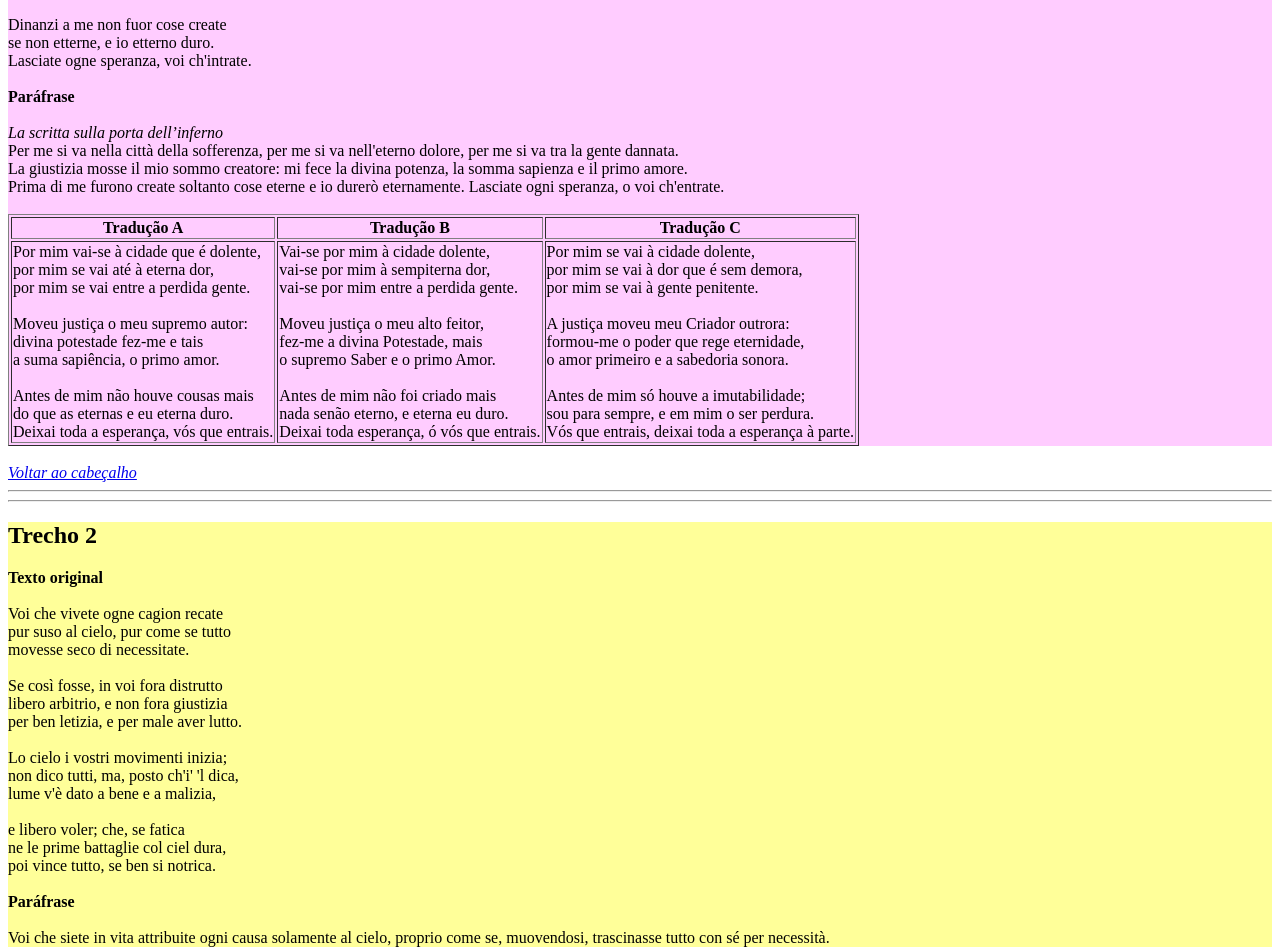
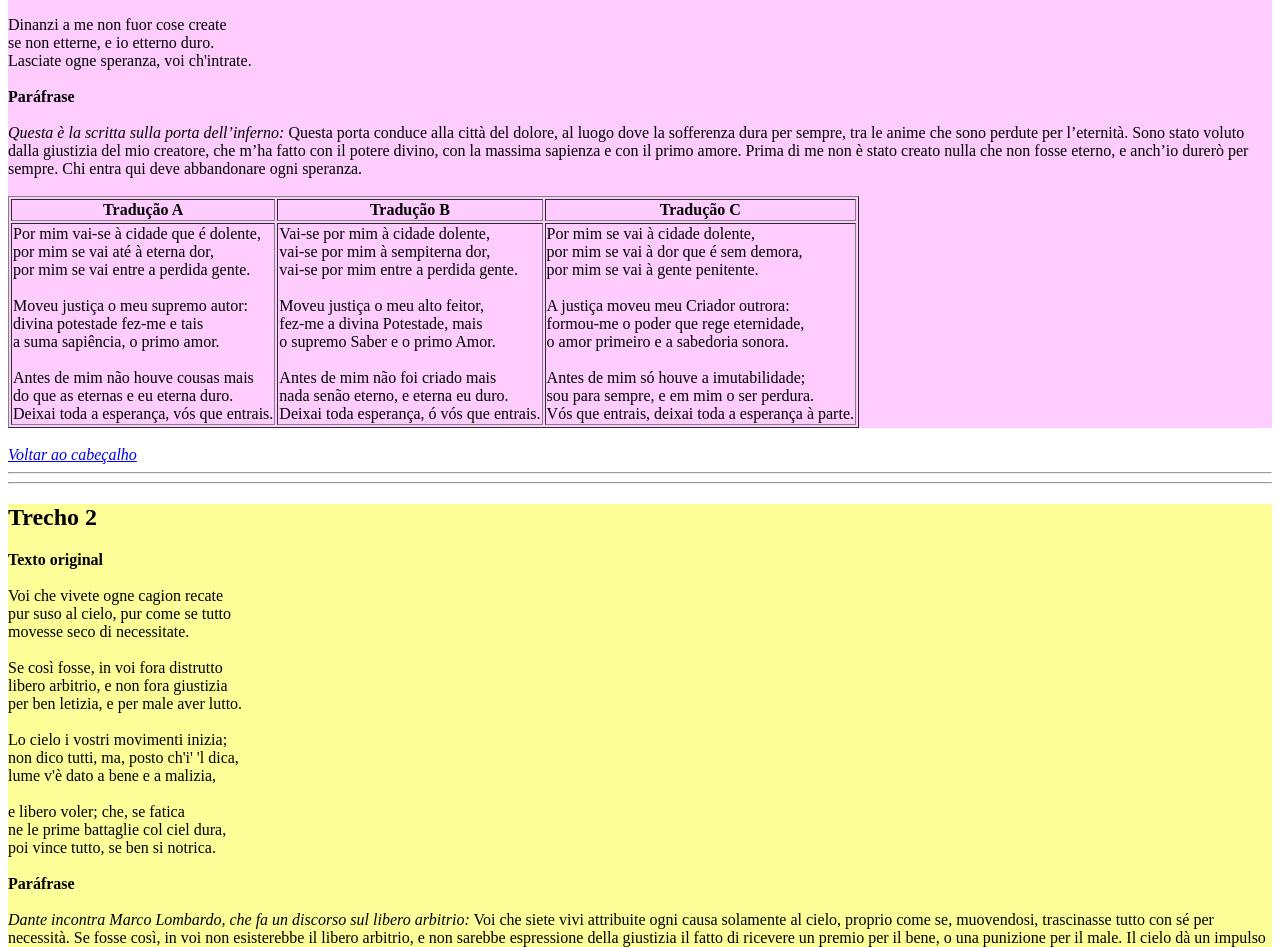
Before and after one commit to evandrocunha/evandrocunha.github.io, a plain HTML site: page dante.html in a window 1280 px wide. Shown: the part 491-1438 px from the top of the page. Drawn offline with Linux system fonts and the light colour scheme.

Commit message:
Add files via upload

```diff
--- a/dante.html
+++ b/dante.html
@@ -44,11 +44,7 @@ se non etterne, e io etterno duro.<br>
 Lasciate ogne speranza, voi ch'intrate.<br>
 <br>
 <b>Paráfrase</b><br>
-<br>
-<i>La scritta sulla porta dell’inferno</i><br>
-Per me si va nella città della sofferenza, per me si va nell'eterno dolore, per me si va tra la gente dannata.<br>
-La giustizia mosse il mio sommo creatore: mi fece la divina potenza, la somma sapienza e il primo amore.<br>
-Prima di me furono create soltanto cose eterne e io durerò eternamente. Lasciate ogni speranza, o voi ch'entrate.<br>
+<br><i>Questa è la scritta sulla porta dell’inferno:</i> Questa porta conduce alla città del dolore, al luogo dove la sofferenza dura per sempre, tra le anime che sono perdute per l’eternità. Sono stato voluto dalla giustizia del mio creatore, che m’ha fatto con il potere divino, con la massima sapienza e con il primo amore. Prima di me non è stato creato nulla che non fosse eterno, e anch’io durerò per sempre. Chi entra qui deve abbandonare ogni speranza.<br>
 <br>
 
 <table border = 1>
@@ -136,11 +132,7 @@ ne le prime battaglie col ciel dura,<br>
 poi vince tutto, se ben si notrica.<br>
 <br>
 <b>Paráfrase</b><br>
-<br>
-Voi che siete in vita attribuite ogni causa solamente al cielo, proprio come se, muovendosi, trascinasse tutto con sé per necessità.<br>
-Se fosse così, in voi non esisterebbe il libero arbitrio, e non sarebbe espressione della giustizia il fatto di ricevere un premio per  il bene, o una punizione per il male.<br>
-Il cielo dà un impulso iniziale ai vostri movimenti; non proprio a tutti, ma, anche ammesso che io dica questo, comunque vi è data la facoltà di distinguere il bene dal male,<br>
-e così anche la libera volontà; che, se fatica nella prima lotta con gli influssi celesti, poi ha la meglio, se viene ben coltivata.<br>
+<br><i>Dante incontra Marco Lombardo, che fa un discorso sul libero arbitrio:</i> Voi che siete vivi attribuite ogni causa solamente al cielo, proprio come se, muovendosi, trascinasse tutto con sé per necessità. Se fosse così, in voi non esisterebbe il libero arbitrio, e non sarebbe espressione della giustizia il fatto di ricevere un premio per  il bene, o una punizione per il male. Il cielo dà un impulso iniziale ai vostri movimenti; non proprio a tutti, ma, anche ammesso che io dica questo, comunque vi è data la facoltà di distinguere il bene dal male, e così anche la libera volontà; che, se fatica nella prima lotta con gli influssi celesti, alla fine vince su tutto, se viene ben coltivata.<br>
 <br>
 
 <table border = 1>
@@ -242,8 +234,7 @@ sì come rota ch'igualmente è mossa,<br>
 l'amor che move il sole e l'altre stelle.<br>
 <br>
 <b>Paráfrase</b><br>
-<br>
-Come un geometra che si concentra per la quadratura del cerchio, e non ci riesce, riflettendo sulla formula di cui avrebbe bisogno, così ero io a quella vista eccezionale: volevo vedere come l'immagine umana s'adeguasse al cerchio e come vi si collocasse; ma non era sufficiente il mio intelletto: se non che la mia mente venne percossa da un lampo così che avvenne ciò che Lei volle. All'immaginazione ora mancò la capacità, ma già il mio desiderio ed il volere erano soddisfatti, come una ruota che si muove di moto uniforme, dall'amor che muove il sole e le altre stelle.<br>
+<br><i>Questi sono gli ultimi versi del Paradiso, quando Dante descrive la visione finale di Dio e dell’amore che muove l’universo:</i> Come un geometra che cerca in tutti i modi di misurare un cerchio ma, anche pensando a lungo, non riesce a trovare la formula di cui ha bisogno, così anch’io ero davanti a quella visione: volevo capire come l’immagine si unisse al cerchio e come vi entrasse. Ma le mie forze non bastavano, finché la mia mente non fu colpita da una luce, e in quella luce ottenne ciò che desiderava. A quel punto la mia immaginazione non poteva andare oltre; ma il mio desiderio e la mia volontà erano già uniti e mossi insieme, come una ruota che gira senza sforzo, dall’amore che muove il sole e le altre stelle.<br>
 <br>
 
 <table border = 1>
```
